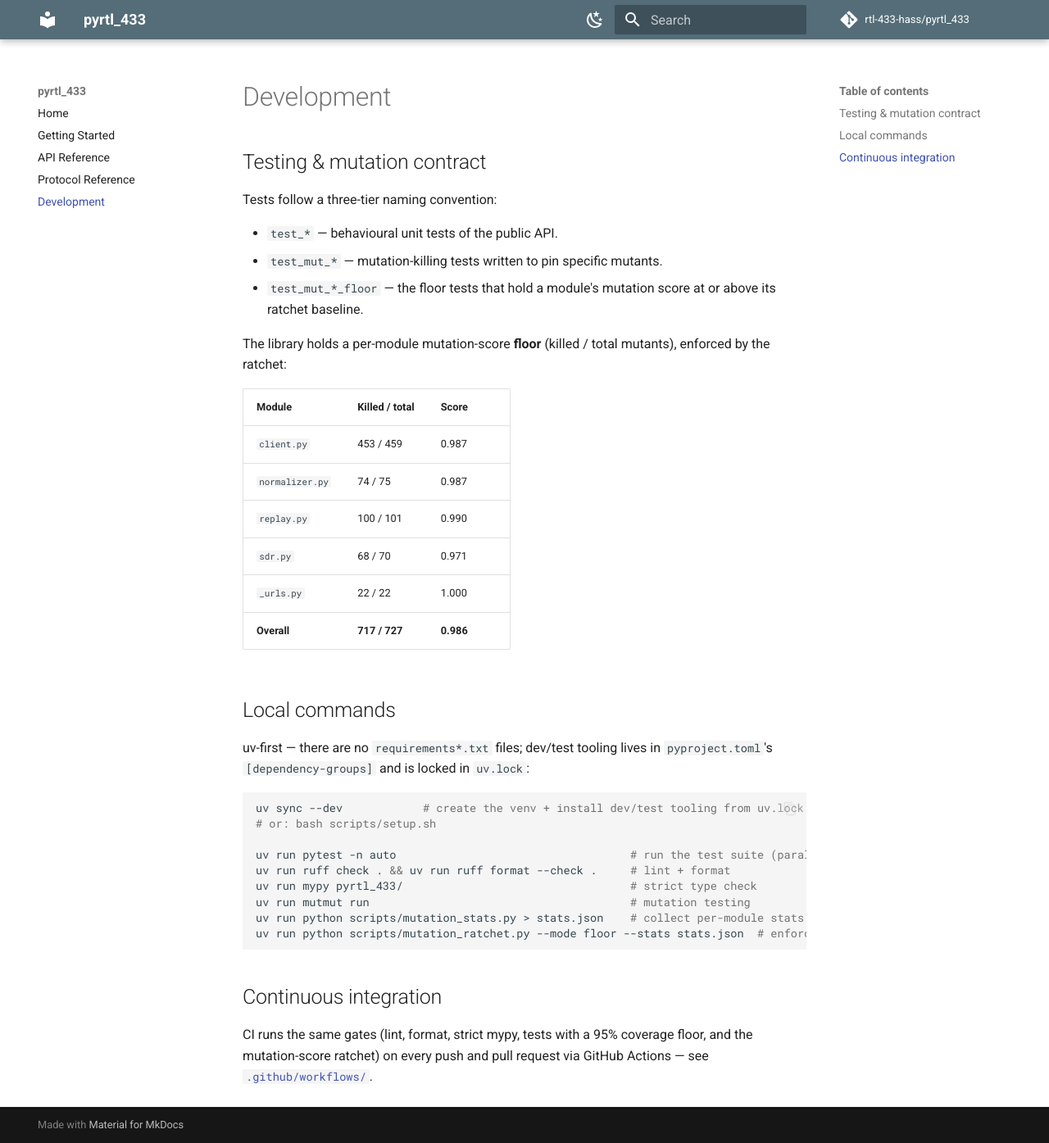
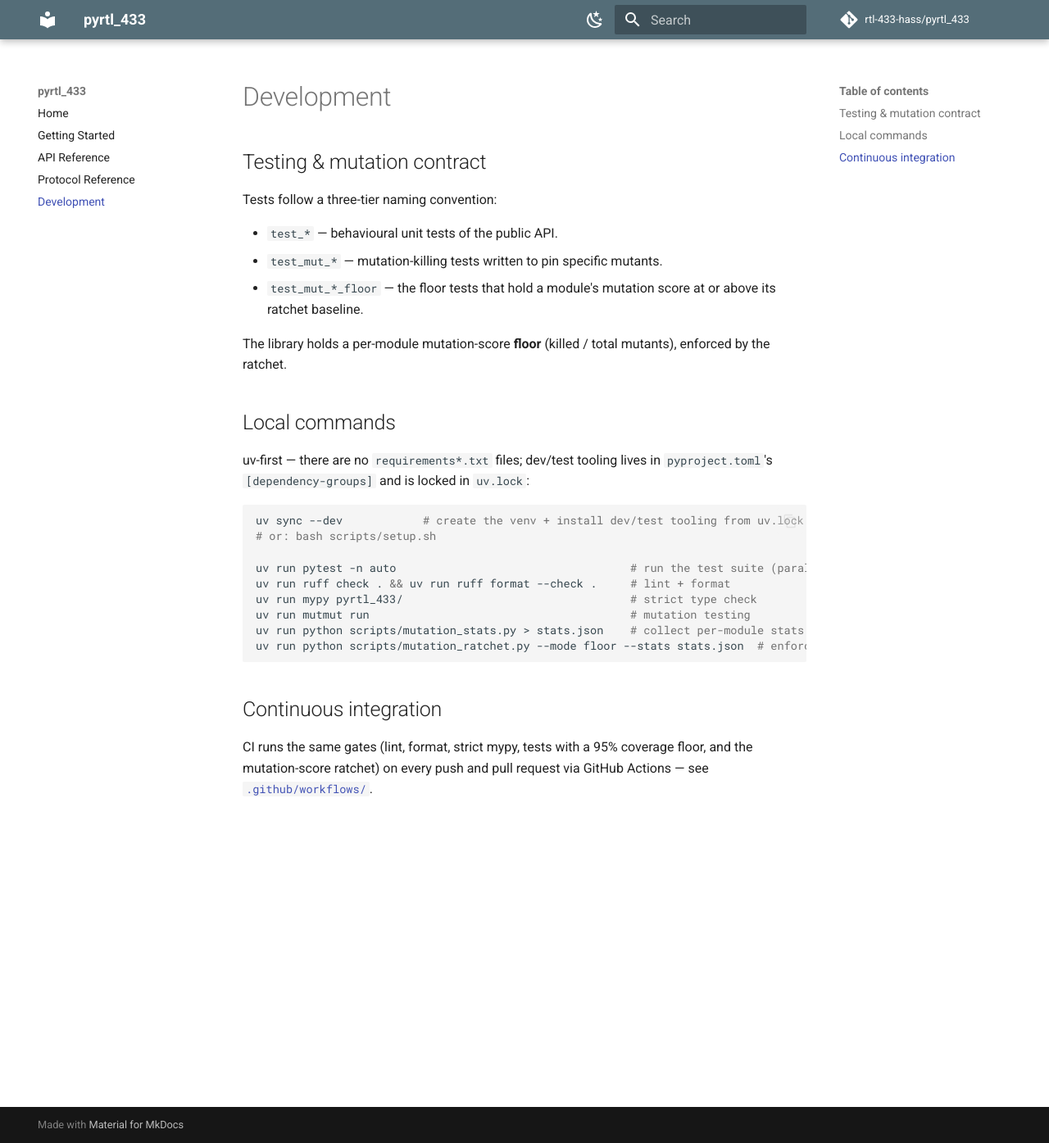
Before and after one commit to rtl-433-hass/pyrtl_433, an MkDocs documentation site: the page built from docs/development.md, in a window 1280 px wide and 1395 px high. Shown: the whole window at 82% size. Built offline with MkDocs 1.6.1 and Material for MkDocs 9.7.7, drawn with Linux system fonts in a browser that asks for light colours; comment, search, counter and statistics services are not loaded; the version menu is left out.

Commit message:
docs: remove per-module mutation-score table

```diff
--- a/docs/development.md
+++ b/docs/development.md
@@ -10,16 +10,7 @@ Tests follow a three-tier naming convention:
   above its ratchet baseline.
 
 The library holds a per-module mutation-score **floor** (killed / total mutants),
-enforced by the ratchet:
-
-| Module | Killed / total | Score |
-| --- | --- | --- |
-| `client.py` | 453 / 459 | 0.987 |
-| `normalizer.py` | 74 / 75 | 0.987 |
-| `replay.py` | 100 / 101 | 0.990 |
-| `sdr.py` | 68 / 70 | 0.971 |
-| `_urls.py` | 22 / 22 | 1.000 |
-| **Overall** | **717 / 727** | **0.986** |
+enforced by the ratchet.
 
 ## Local commands
 
```
